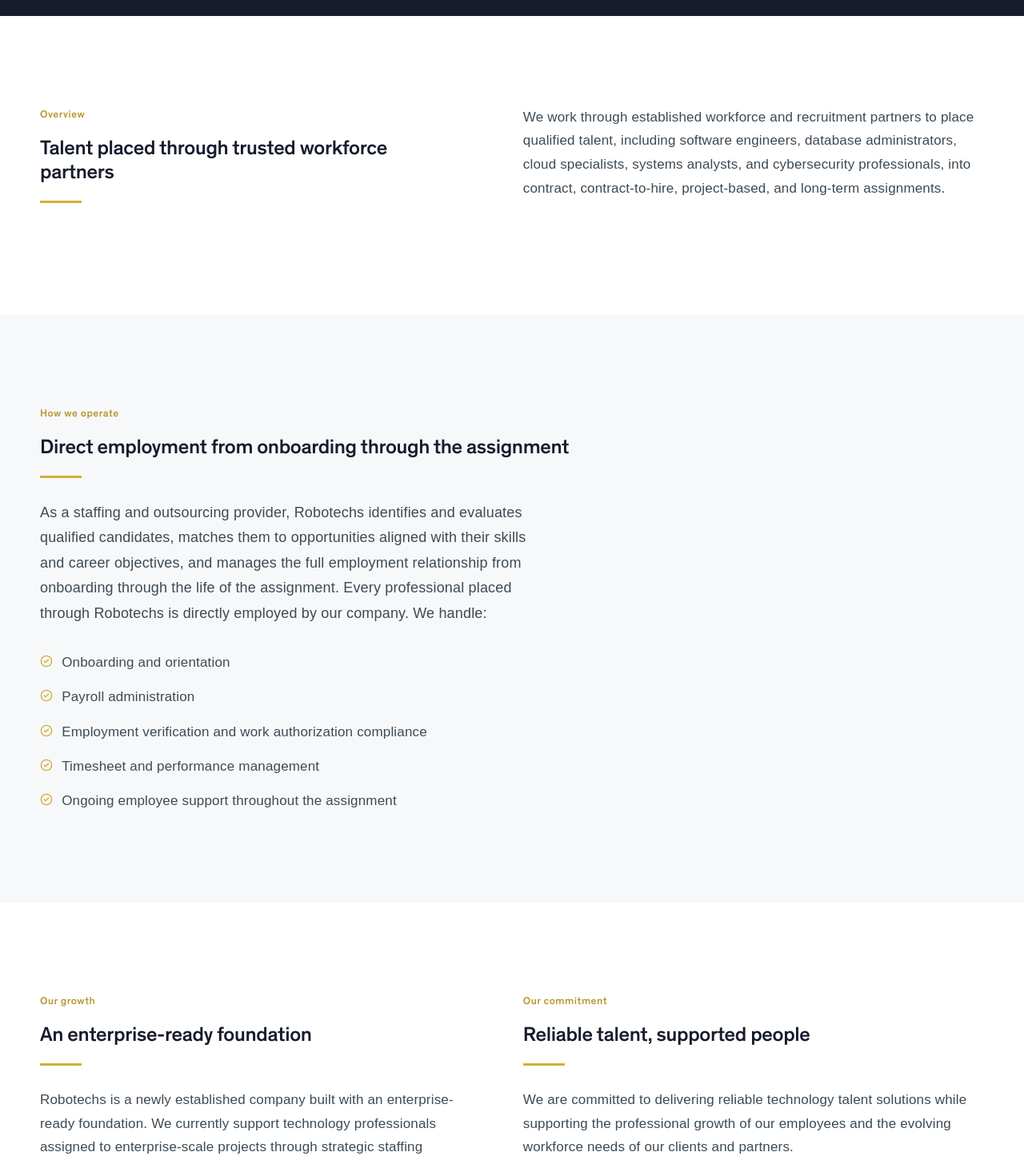
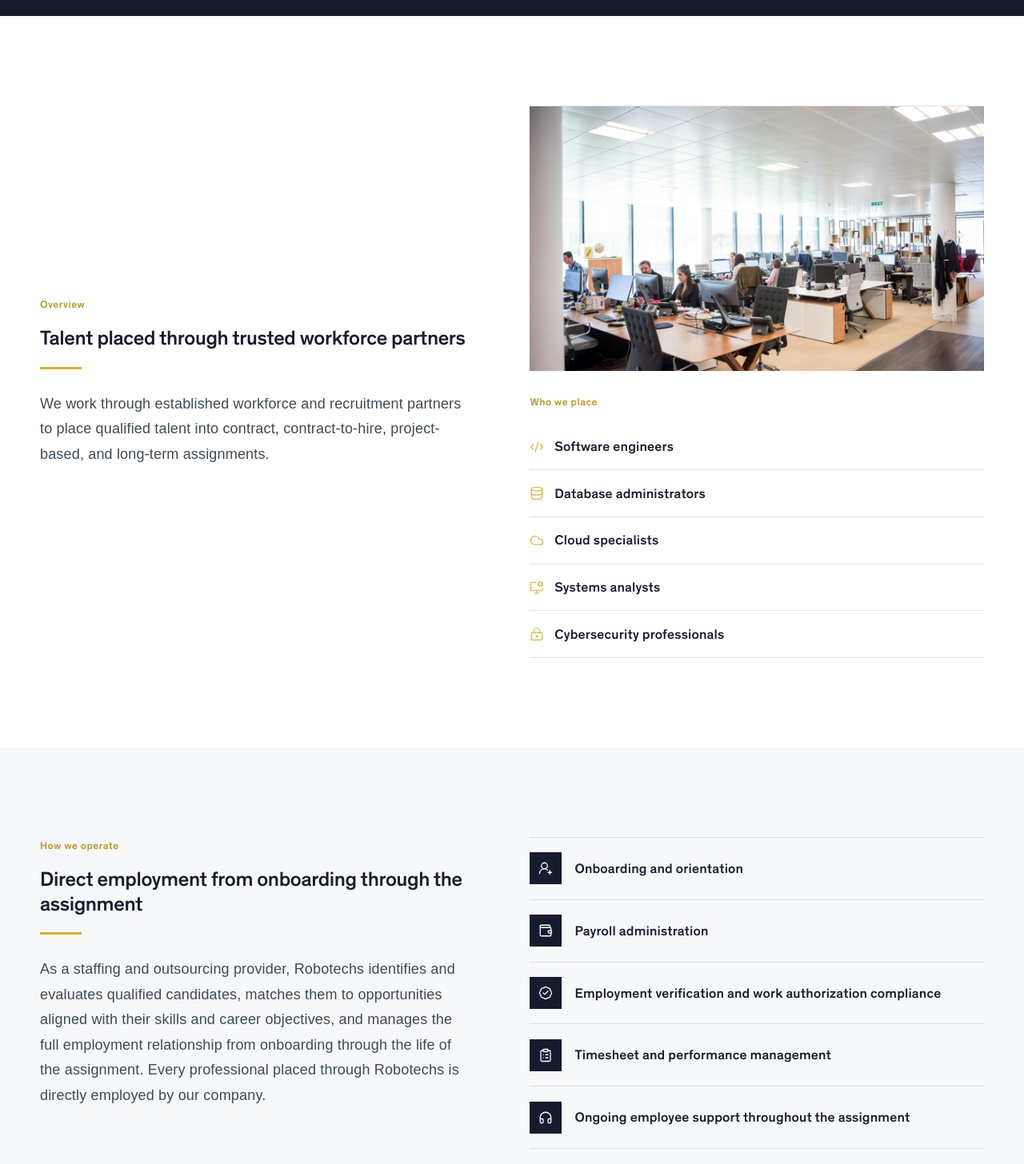
Before and after one commit to donnalinbautista25-coder/robotechs, a Next.js app: page /about in a window 1280 px wide. Shown: the part 500-1956 px from the top of the page at 80% size. Built offline with nearby package versions, Linux system fonts and the light colour scheme; no server answers; a web font is replaced by a local one.

Commit message:
feat: Update AboutUs design

```diff
--- a/src/app/about/about.module.css
+++ b/src/app/about/about.module.css
@@ -103,6 +103,86 @@
   gap: 0.85rem;
 }
 
+.overview {
+  display: grid;
+  gap: 3rem;
+  align-items: center;
+}
+
+.panel {
+  border-top: 1px solid var(--border);
+}
+
+.photo {
+  width: 100%;
+  height: auto;
+  display: block;
+  margin-bottom: 1.75rem;
+}
+
+.roles {
+  list-style: none;
+}
+
+.roles li {
+  display: flex;
+  align-items: center;
+  gap: 0.8rem;
+  padding: 0.9rem 0;
+  border-bottom: 1px solid var(--border);
+  color: var(--blue-deep);
+  font-weight: 500;
+}
+
+.roles svg {
+  color: var(--gold);
+  flex-shrink: 0;
+}
+
+.operate {
+  display: grid;
+  gap: 3rem;
+  align-items: start;
+}
+
+.operateList {
+  list-style: none;
+  border-top: 1px solid var(--border);
+}
+
+.operateList li {
+  display: grid;
+  grid-template-columns: auto 1fr;
+  gap: 1rem;
+  align-items: center;
+  padding: 1.15rem 0;
+  border-bottom: 1px solid var(--border);
+  color: var(--blue-deep);
+  font-weight: 500;
+}
+
+.operateIcon {
+  display: grid;
+  place-items: center;
+  width: 2.5rem;
+  height: 2.5rem;
+  color: var(--white);
+  background: var(--blue-deep);
+}
+
+.story {
+  display: grid;
+  gap: 2.5rem;
+}
+
+.story h2 {
+  font-size: clamp(1.75rem, 3vw, 2.25rem);
+}
+
+.storyMedia .photo {
+  margin-bottom: 0;
+}
+
 .handles {
   list-style: none;
   display: grid;
@@ -124,7 +204,9 @@
 }
 
 .womenOwned {
-  margin-top: 1.75rem;
+  margin-top: 0.25rem;
+  padding-top: 1.5rem;
+  border-top: 1px solid var(--border);
 }
 
 .womenOwnedLabel {
@@ -153,10 +235,16 @@
 }
 
 @media (min-width: 800px) {
-  .split {
+  .split,
+  .overview,
+  .operate {
     display: grid;
-    grid-template-columns: 1fr 1.1fr;
-    gap: 5rem;
+    grid-template-columns: 1fr 1.05fr;
+    gap: 4.5rem;
+    align-items: center;
+  }
+
+  .operate {
     align-items: start;
   }
 
--- a/src/app/about/page.tsx
+++ b/src/app/about/page.tsx
@@ -1,10 +1,39 @@
 import type { Metadata } from "next";
 import Link from "next/link";
 import Image from "next/image";
-import { ArrowRight, CheckCircle2 } from "lucide-react";
+import {
+  ArrowRight,
+  BadgeCheck,
+  ClipboardList,
+  Cloud,
+  Code2,
+  Database,
+  Headphones,
+  LockKeyhole,
+  MonitorCog,
+  UserRoundPlus,
+  Wallet,
+  type LucideIcon,
+} from "lucide-react";
 import PageHero from "@/components/PageHero";
 import { employmentHandles, site } from "@/lib/site";
 import styles from "./about.module.css";
+
+const placedRoles: { title: string; icon: LucideIcon }[] = [
+  { title: "Software engineers", icon: Code2 },
+  { title: "Database administrators", icon: Database },
+  { title: "Cloud specialists", icon: Cloud },
+  { title: "Systems analysts", icon: MonitorCog },
+  { title: "Cybersecurity professionals", icon: LockKeyhole },
+];
+
+const operationIcons: LucideIcon[] = [
+  UserRoundPlus,
+  Wallet,
+  BadgeCheck,
+  ClipboardList,
+  Headphones,
+];
 
 export const metadata: Metadata = {
   title: "About Us",
@@ -21,26 +50,42 @@ export default function AboutPage() {
       />
 
       <section className="section">
-        <div className={`container ${styles.split}`}>
+        <div className={`container ${styles.overview}`}>
           <div>
             <p className="eyebrow">Overview</p>
             <h2>Talent placed through trusted workforce partners</h2>
             <div className="accent-rule" />
-          </div>
-          <div className={styles.prose}>
-            <p>
+            <p className="lead">
               We work through established workforce and recruitment partners to
-              place qualified talent, including software engineers, database
-              administrators, cloud specialists, systems analysts, and
-              cybersecurity professionals, into contract, contract-to-hire,
+              place qualified talent into contract, contract-to-hire,
               project-based, and long-term assignments.
             </p>
           </div>
+          <aside className={styles.panel}>
+            <Image
+              src="/images/workspace.jpg"
+              alt="Professionals working together in a modern workspace"
+              width={1024}
+              height={768}
+              className={styles.photo}
+              sizes="(max-width: 800px) 100vw, 46vw"
+            />
+            <p className="eyebrow">Who we place</p>
+            <ul className={styles.roles}>
+              {placedRoles.map(({ title, icon: Icon }) => (
+                <li key={title}>
+                  <Icon size={18} strokeWidth={1.6} aria-hidden="true" />
+                  <span>{title}</span>
+                </li>
+              ))}
+            </ul>
+          </aside>
         </div>
       </section>
 
       <section className="section section--grey">
-        <div className="container">
+        <div className={`container ${styles.operate}`}>
+          <div>
             <p className="eyebrow">How we operate</p>
             <h2>Direct employment from onboarding through the assignment</h2>
             <div className="accent-rule" />
@@ -50,26 +95,42 @@ export default function AboutPage() {
               aligned with their skills and career objectives, and manages the
               full employment relationship from onboarding through the life of
               the assignment. Every professional placed through Robotechs is
-            directly employed by our company. We handle:
+              directly employed by our company.
             </p>
-          <ul className={styles.handles}>
-            {employmentHandles.map((item) => (
+          </div>
+          <ul className={styles.operateList}>
+            {employmentHandles.map((item, index) => {
+              const Icon = operationIcons[index];
+              return (
                 <li key={item}>
-                <CheckCircle2 size={16} aria-hidden="true" />
+                  <span className={styles.operateIcon} aria-hidden="true">
+                    <Icon size={18} strokeWidth={1.7} />
+                  </span>
                   <span>{item}</span>
                 </li>
-            ))}
+              );
+            })}
           </ul>
         </div>
       </section>
 
       <section className="section">
-        <div className={`container ${styles.split}`}>
+        <div className={`container ${styles.overview}`}>
+          <div className={styles.storyMedia}>
+            <Image
+              src="/images/for-employers.jpg"
+              alt="Colleagues in conversation at the office"
+              width={1024}
+              height={768}
+              className={styles.photo}
+              sizes="(max-width: 800px) 100vw, 46vw"
+            />
+          </div>
+          <div className={styles.story}>
             <div>
               <p className="eyebrow">Our growth</p>
               <h2>An enterprise-ready foundation</h2>
               <div className="accent-rule" />
-            <div className={styles.prose}>
               <p>
                 Robotechs is a newly established company built with an
                 enterprise-ready foundation. We currently support technology
@@ -78,12 +139,10 @@ export default function AboutPage() {
                 as new client opportunities and project demand grow.
               </p>
             </div>
-          </div>
             <div>
               <p className="eyebrow">Our commitment</p>
               <h2>Reliable talent, supported people</h2>
               <div className="accent-rule" />
-            <div className={styles.prose}>
               <p>
                 We are committed to delivering reliable technology talent
                 solutions while supporting the professional growth of our
```
Lines whose indentation alone changed are shown as unchanged.
